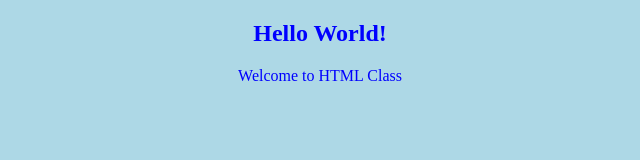
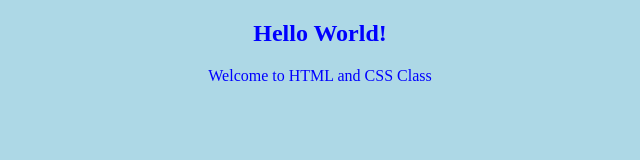
Before and after one commit to Gaya3-2023/helloworld, a plain HTML site: page index.html in a window 1280 px wide. Shown: the full height of the page, 320-960 px from the left. Drawn offline with Linux system fonts and the light colour scheme.

Commit message:
Update index.html
updated the paragraph content

```diff
--- a/index.html
+++ b/index.html
@@ -7,7 +7,6 @@
 
 <body>
    <h2> Hello World!</h2>
-    <p>Welcome to HTML Class</p>
+   <p>Welcome to HTML and CSS Class</p>
 </body>
-
 </html>
```
